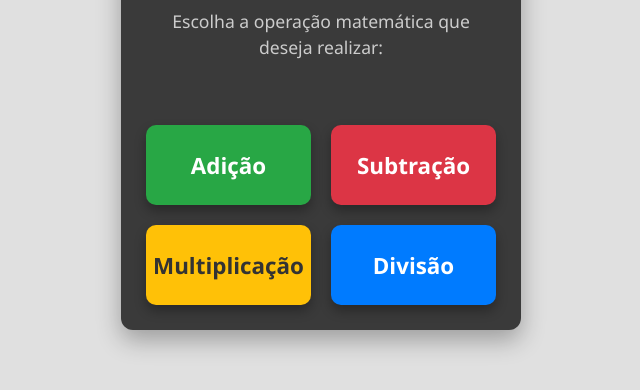
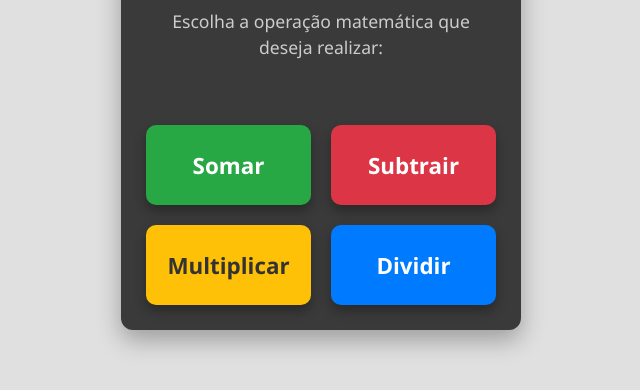
Before and after one commit to eduardonicioli/preTeste, a website: page calculadora.html in a window 1280 px wide. Shown: the part 280-670 px from the top of the page, without its empty margins (319-959 px from the left). Drawn offline with Linux system fonts and the light colour scheme.

Commit message:
update: texto botões

```diff
--- a/calculadora.html
+++ b/calculadora.html
@@ -11,10 +11,10 @@
         <h1>Bem-vindo!</h1>
         <p>Escolha a operação matemática que deseja realizar:</p>
         <div class="options">
-            <a href="adicao.html" class="button button-plus">Adição</a>
-            <a href="subtracao.html" class="button button-minus">Subtração</a>
-            <a href="multiplicacao.html" class="button button-times">Multiplicação</a>
-            <a href="divisao.html" class="button button-divide">Divisão</a>
+            <a href="adicao.html" class="button button-plus">Somar</a>
+            <a href="subtracao.html" class="button button-minus">Subtrair</a>
+            <a href="multiplicacao.html" class="button button-times">Multiplicar</a>
+            <a href="divisao.html" class="button button-divide">Dividir</a>
         </div>
     </div>
 </body>
```
